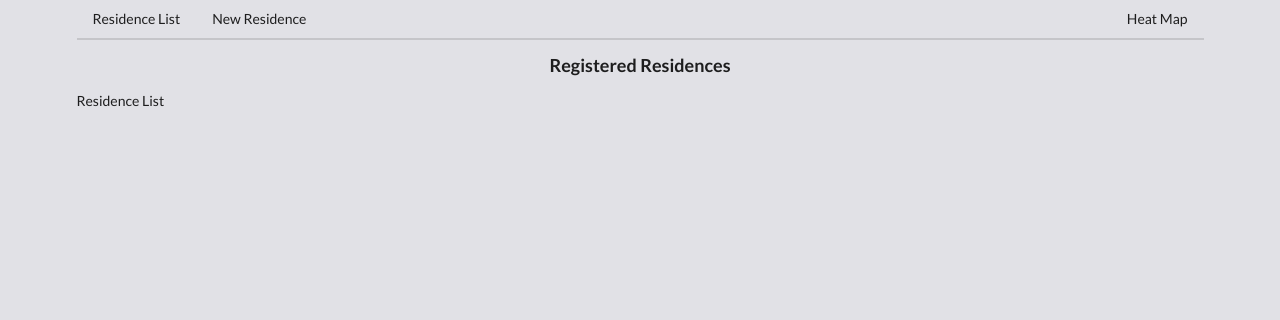
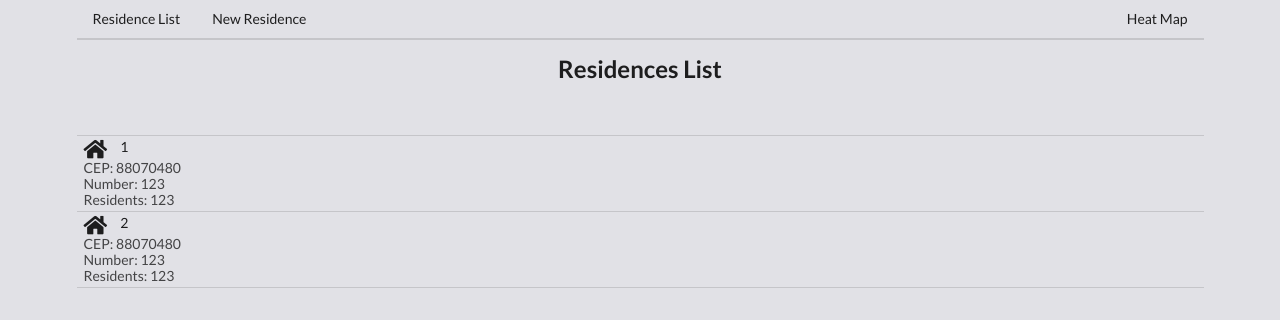
Before and after one commit to marco-amorim/residency, a React app in the folder client/: page / in a window 1280 px wide. Built offline with nearby package versions, Linux system fonts and the light colour scheme; data requests are answered from the project's data file.

Commit message:
ResidenceList component

```diff
--- a/client/src/assets/styles/global.css
+++ b/client/src/assets/styles/global.css
@@ -6,6 +6,7 @@ body {
 	background-color: var(--color-background);
 }
 
-h3 {
+h2 {
 	text-align: center;
+	margin-bottom: 50px;
 }
--- a/client/src/components/residences/ResidenceCreate.js
+++ b/client/src/components/residences/ResidenceCreate.js
@@ -11,7 +11,7 @@ class ResidenceCreate extends Component {
 	render() {
 		return (
 			<div>
-				<h3>Please, register your new Residence below</h3>
+				<h2>Please, register your new Residence below</h2>
 				<ResidenceForm onSubmit={this.onSubmit} />
 			</div>
 		);
--- a/client/src/components/residences/ResidenceList.js
+++ b/client/src/components/residences/ResidenceList.js
@@ -1,12 +1,38 @@
 import React from 'react';
+import { connect } from 'react-redux';
+import { fetchResidences } from '../../actions';
 
-const ResidenceList = () => {
-	return (
-		<div>
-			<h3>Registered Residences</h3>
-			<div>Residence List</div>
-		</div>
-	);
+class ResidenceList extends React.Component {
+	componentDidMount() {
+		this.props.fetchResidences();
+	}
+
+	renderList() {
+		return this.props.residences.map((residence) => {
+			return (
+				<div className="item" key={residence.id}>
+					<i className="large middle aligned icon home" />
+					<div className="content">{residence.id}</div>
+					<div className="description">CEP: {residence.cep}</div>
+					<div className="description">Number: {residence.houseNumber}</div>
+					<div className="description">Residents: {residence.residents}</div>
+				</div>
+			);
+		});
+	}
+
+	render() {
+		return (
+			<div>
+				<h2>Residences List</h2>
+				<div className="ui celled list">{this.renderList()}</div>
+			</div>
+		);
+	}
+}
+
+const mapStateToProps = (state) => {
+	return { residences: Object.values(state.residences) };
 };
 
-export default ResidenceList;
+export default connect(mapStateToProps, { fetchResidences })(ResidenceList);
--- a/client/src/components/residences/ResidenceShow.js
+++ /dev/null
@@ -1,7 +0,0 @@
-import React from 'react';
-
-const ResidenceShow = () => {
-	return <div>ResidenceShow</div>;
-};
-
-export default ResidenceShow;
--- a/client/src/reducers/index.js
+++ b/client/src/reducers/index.js
@@ -1,6 +1,8 @@
 import { combineReducers } from 'redux';
 import { reducer as formReducer } from 'redux-form';
+import residenceReducer from './residenceReducer';
 
 export default combineReducers({
 	form: formReducer,
+	residences: residenceReducer,
 });
--- a/client/src/reducers/residenceReducer.js
+++ b/client/src/reducers/residenceReducer.js
@@ -9,6 +9,9 @@ import {
 
 export default (state = {}, action) => {
 	switch (action.type) {
+		case FETCH_RESIDENCES:
+			return { ...state, ..._.mapKeys(action.payload, 'id') };
+
 		case CREATE_RESIDENCE:
 			return { ...state, [action.payload.id]: action.payload };
 
```
